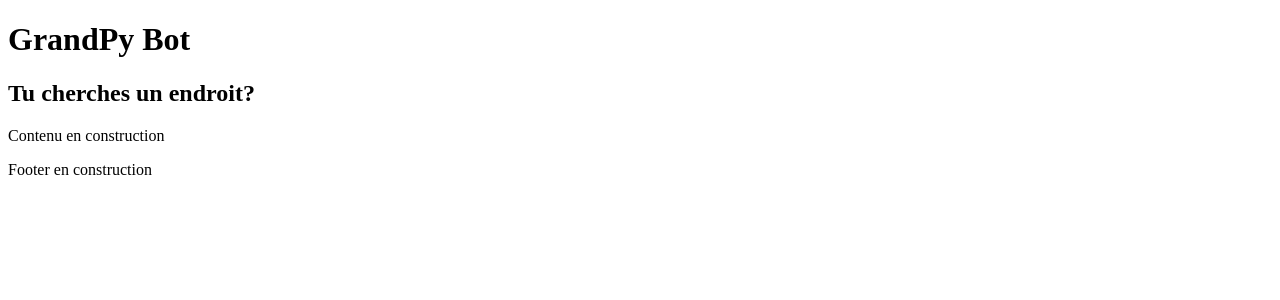
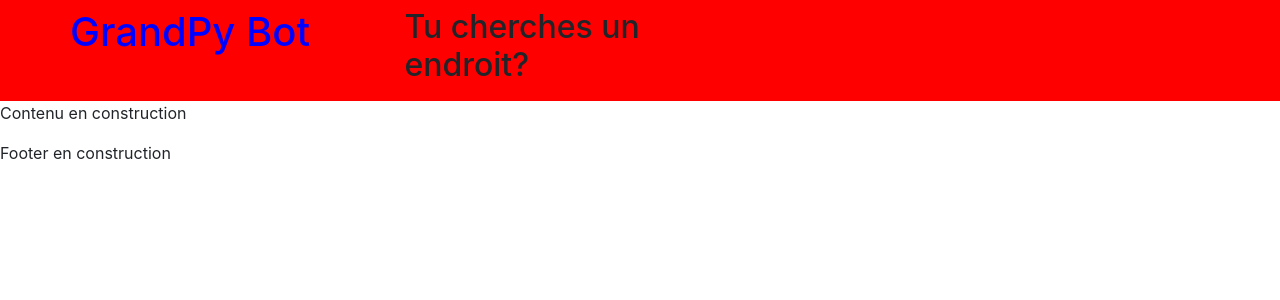
Before and after one commit to JN-Lab/OC-Pr7-GrandPyBot, a Flask app: page / in a window 1280 px wide. Shown: the top 300 px of the page. Run offline with Flask 2, Linux system fonts and the light colour scheme; some libraries are stand-ins or nearby versions.

Commit message:
Bootstrap iuntegration but problem with custom css integration inside base.html

```diff
--- /dev/null
+++ b/botapp/static/css/custom.css
@@ -0,0 +1,7 @@
+.navbar {
+  background-color: red;
+}
+
+h1 {
+  color: blue;
+}
--- a/botapp/templates/base.html
+++ b/botapp/templates/base.html
@@ -2,22 +2,42 @@
 <html lang="fr-FR">
   <head>
     <meta charset="utf-8" />
+    <meta http-equiv="X-UA-Compatible" content="IE=edge">
     <meta name="description" content="Tu cherches des informations sur un lieu? Demande à GandPy Bot!" />
     <meta name="author" content="" />
+    <meta name="viewport" content="width=device-width, initial-scale=1, shrink-to-fit=no">
+
     <title>GrandPy Bot - Le Gand-père incollable sur les lieux</title>
 
-        <!-- Bootstrap is coming soon! -->
+    <!-- Bootstrap CDN -->
+    <link rel="stylesheet" href="https://stackpath.bootstrapcdn.com/bootstrap/4.1.1/css/bootstrap.min.css" integrity="sha384-WskhaSGFgHYWDcbwN70/dfYBj47jz9qbsMId/iRN3ewGhXQFZCSftd1LZCfmhktB" crossorigin="anonymous">
+
+    <!-- Custom CSS -->
+    <link href="{{ url_for('static', filename='css/custom.css')}}" rel="stylesheet">
   </head>
   <body>
-        <header>
+    <nav class="navbar navbar-expand">
+      <div class="container">
+        <div class="row">
+          <div class="col-sm">
             <h1>GrandPy Bot</h1>
+          </div>
+          <div class="col-sm">
             <h2>Tu cherches un endroit?</h2>
-        </header>
+          </div>
+        </div>
+      </div>
+    </nav>
 
     {% block content %}{% endblock %}
 
     <footer>
       <p>Footer en construction</p>
     </footer>
+    <!-- Optional JavaScript -->
+    <!-- jQuery first, then Popper.js, then Bootstrap JS -->
+    <script src="https://code.jquery.com/jquery-3.3.1.slim.min.js" integrity="sha384-q8i/X+965DzO0rT7abK41JStQIAqVgRVzpbzo5smXKp4YfRvH+8abtTE1Pi6jizo" crossorigin="anonymous"></script>
+    <script src="https://cdnjs.cloudflare.com/ajax/libs/popper.js/1.14.3/umd/popper.min.js" integrity="sha384-ZMP7rVo3mIykV+2+9J3UJ46jBk0WLaUAdn689aCwoqbBJiSnjAK/l8WvCWPIPm49" crossorigin="anonymous"></script>
+    <script src="https://stackpath.bootstrapcdn.com/bootstrap/4.1.1/js/bootstrap.min.js" integrity="sha384-smHYKdLADwkXOn1EmN1qk/HfnUcbVRZyYmZ4qpPea6sjB/pTJ0euyQp0Mk8ck+5T" crossorigin="anonymous"></script>
   </body>
 </html>
```
Lines whose indentation alone changed are shown as unchanged.
